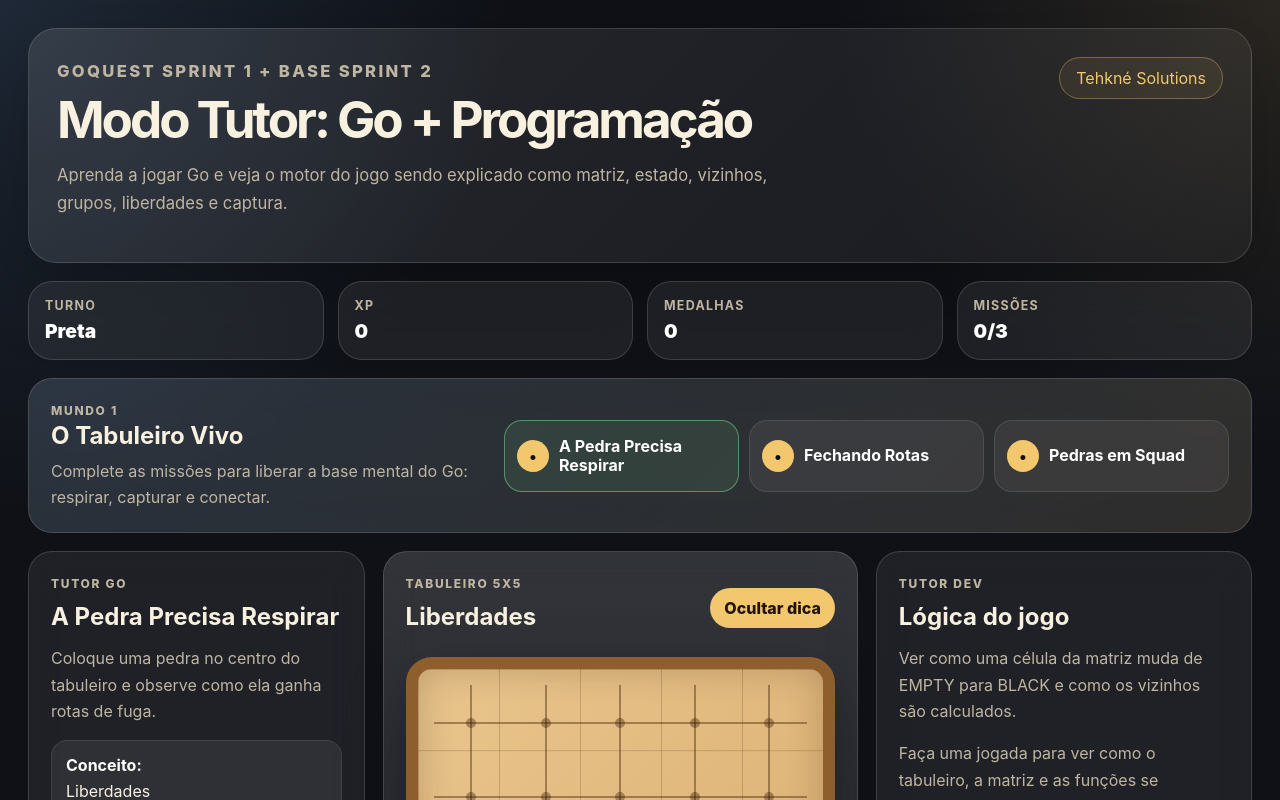
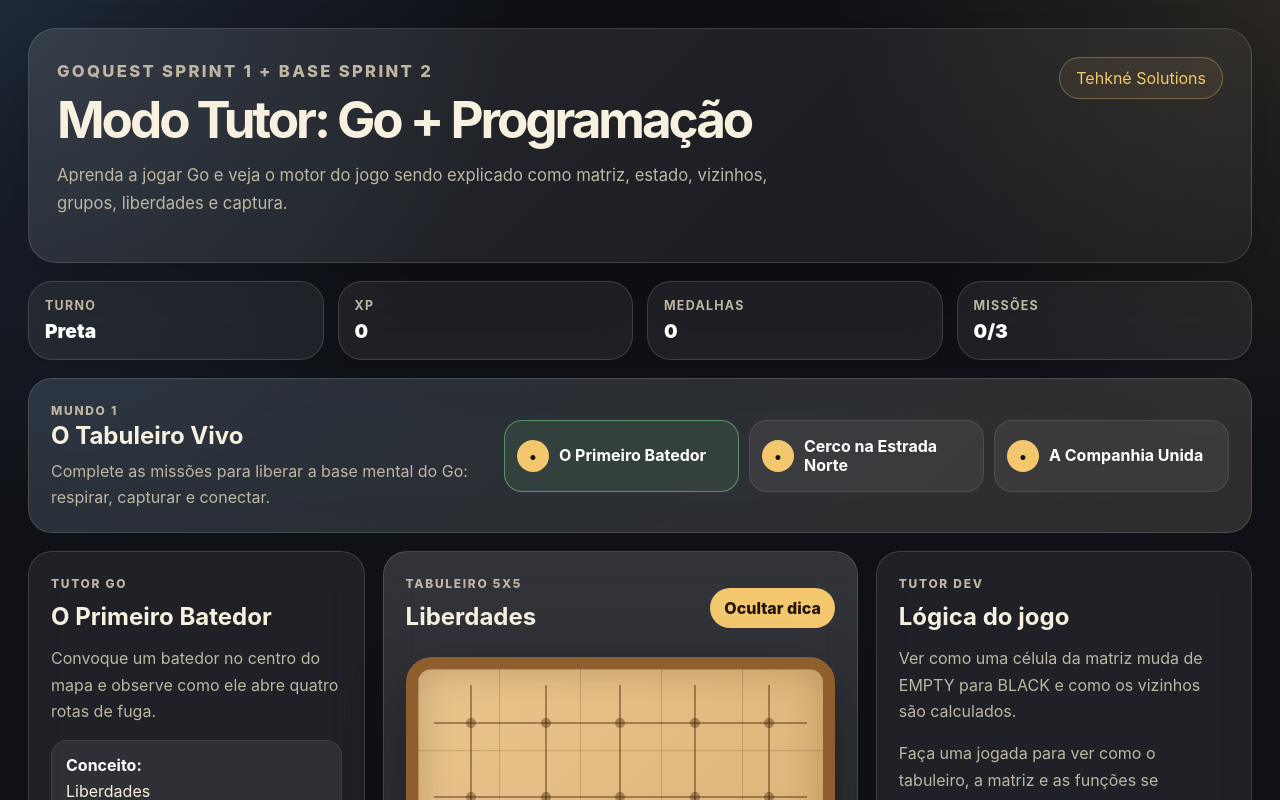
Before and after one commit to Tehkne-Solutions/go-quest, a React (Vite) app: page / in a window 1280 px wide. Shown: the top 800 px of the page. Built offline with nearby package versions, Linux system fonts and the light colour scheme.

Commit message:
feat: rewrite missions with medieval world framing

```diff
--- a/src/data/missions.ts
+++ b/src/data/missions.ts
@@ -18,30 +18,30 @@ export type Mission = {
 export const missions: Mission[] = [
   {
     id: "breath",
-    title: "A Pedra Precisa Respirar",
+    title: "O Primeiro Batedor",
     concept: "Liberdades",
     player: "BLACK",
     intro:
-      "Coloque uma pedra no centro do tabuleiro e observe como ela ganha rotas de fuga.",
+      "Convoque um batedor no centro do mapa e observe como ele abre quatro rotas de fuga.",
     goal: "Clique na casa central x:2, y:2.",
     expectedMove: { x: 2, y: 2 },
     successMessage:
-      "Boa. Uma pedra no centro respira melhor porque tem quatro direções disponíveis.",
+      "Boa. Um batedor no centro respira melhor porque vigia quatro direções do campo.",
     devGoal:
       "Ver como uma célula da matriz muda de EMPTY para BLACK e como os vizinhos são calculados.",
     createInitialBoard: () => createBoard(5)
   },
   {
     id: "capture",
-    title: "Fechando Rotas",
+    title: "Cerco na Estrada Norte",
     concept: "Captura",
     player: "BLACK",
     intro:
-      "A pedra branca está quase cercada. Feche a última rota de fuga para capturá-la.",
-    goal: "Jogue em x:3, y:2 para capturar a pedra branca.",
+      "Uma tropa rival está quase cercada. Feche a última rota de fuga para concluir o cerco.",
+    goal: "Jogue em x:3, y:2 para capturar a tropa branca.",
     expectedMove: { x: 3, y: 2 },
     successMessage:
-      "Captura realizada. Você não atacou a pedra: removeu todas as opções dela.",
+      "Cerco concluído. Você não atacou a unidade diretamente: removeu todas as opções dela.",
     devGoal:
       "Ver o motor chamar findGroup(), detectar liberties.length === 0 e remover o grupo.",
     createInitialBoard: () =>
@@ -55,17 +55,17 @@ export const missions: Mission[] = [
   },
   {
     id: "squad",
-    title: "Pedras em Squad",
+    title: "A Companhia Unida",
     concept: "Conexão",
     player: "BLACK",
     intro:
-      "Duas pedras separadas são frágeis. Coloque uma pedra entre elas para formar um único grupo.",
-    goal: "Jogue em x:2, y:1 para conectar as pedras pretas.",
+      "Duas unidades aliadas estão separadas. Coloque uma unidade entre elas para formar uma companhia.",
+    goal: "Jogue em x:2, y:1 para conectar as unidades pretas.",
     expectedMove: { x: 2, y: 1 },
     successMessage:
-      "Squad conectado. Agora as pedras compartilham liberdades como um grupo.",
+      "Companhia formada. Agora as unidades compartilham rotas de fuga como um grupo.",
     devGoal:
-      "Ver a busca em profundidade percorrer pedras vizinhas da mesma cor.",
+      "Ver a busca em profundidade percorrer unidades vizinhas da mesma cor.",
     createInitialBoard: () =>
       boardFromRows([
         ". . . . .",
```
